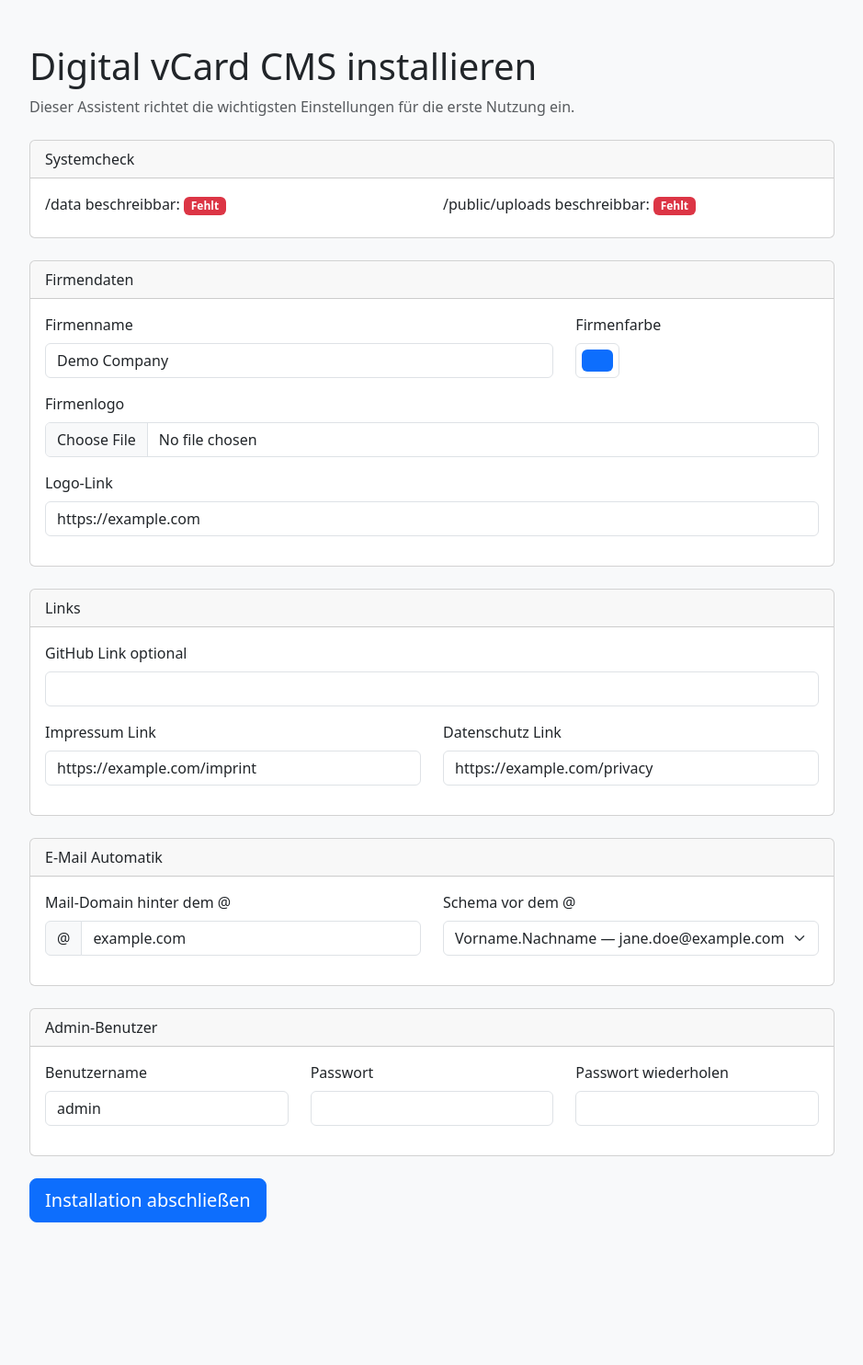
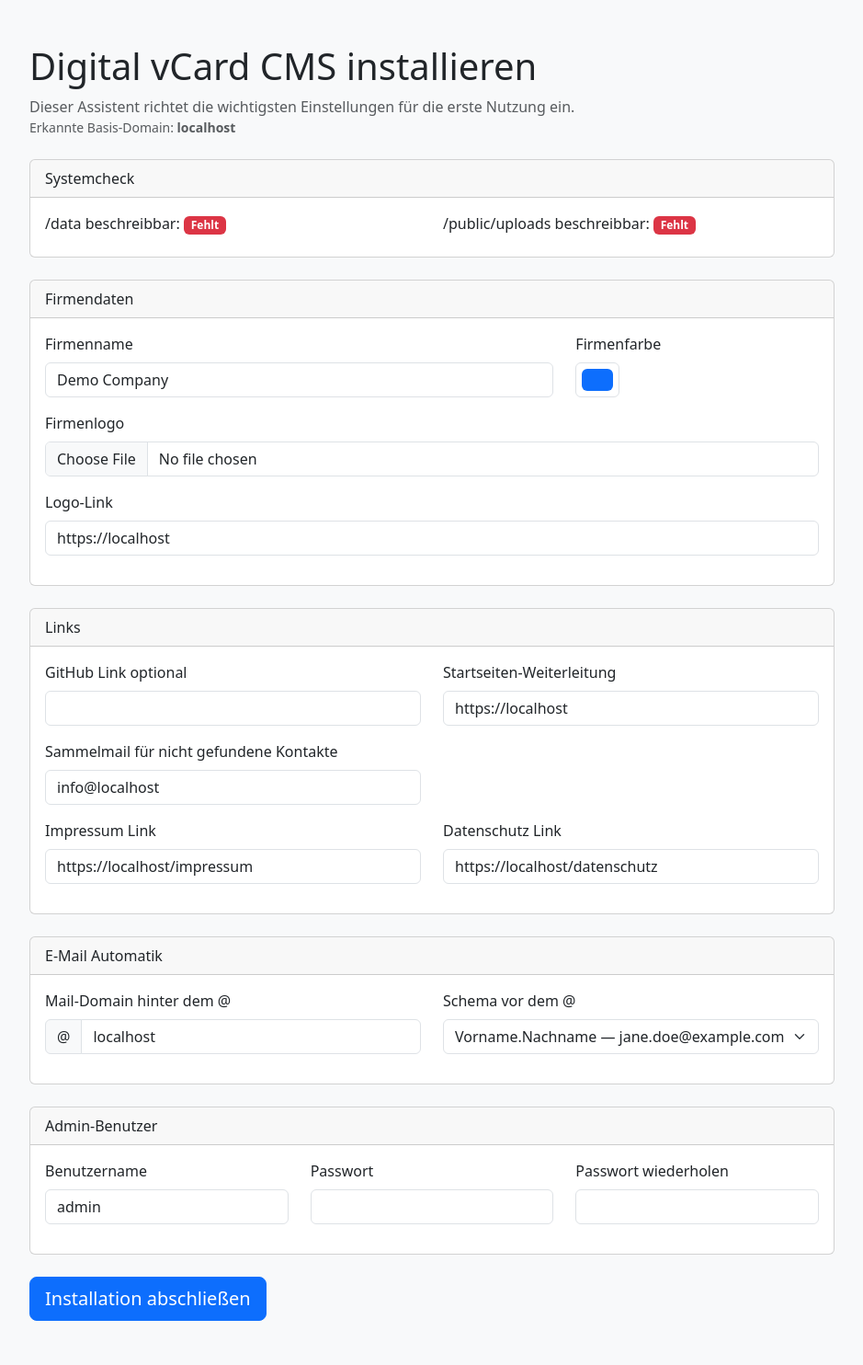
Before and after one commit to Wiwaltill/vCard-CMS, a PHP site: page /install.php in a window 1280 px wide. Shown: the whole page at 92% size, without its empty margins (170-1109 px from the left). Before the commit the page ends 1329 px from the top, so only its background shows below. Run offline with PHP 8.4, Linux system fonts and the light colour scheme.

Commit message:
Update install.php

```diff
--- a/public/install.php
+++ b/public/install.php
@@ -15,12 +15,15 @@ $success = false;
 
 $dataDirWritable = is_writable(__DIR__ . '/../data');
 $uploadsWritable = is_writable(__DIR__ . '/uploads');
+$baseDomain = base_domain_from_host();
 
 if ($_SERVER['REQUEST_METHOD'] === 'POST') {
     $companyName = trim($_POST['company_name'] ?? '');
     $companyColor = trim($_POST['company_color'] ?? '#0d6efd');
     $logoLink = trim($_POST['logo_link'] ?? '');
     $githubUrl = trim($_POST['github_url'] ?? '');
+    $homeRedirectUrl = trim($_POST['home_redirect_url'] ?? '');
+    $contactEmail = trim($_POST['contact_email'] ?? '');
     $imprintUrl = trim($_POST['imprint_url'] ?? '');
     $privacyUrl = trim($_POST['privacy_url'] ?? '');
     $emailDomain = strtolower(trim($_POST['email_domain'] ?? ''));
@@ -63,6 +66,8 @@ if ($_SERVER['REQUEST_METHOD'] === 'POST') {
         $config['company_color'] = $companyColor;
         $config['logo_link'] = $logoLink;
         $config['github_url'] = $githubUrl;
+        $config['home_redirect_url'] = $homeRedirectUrl;
+        $config['contact_email'] = $contactEmail;
         $config['imprint_url'] = $imprintUrl;
         $config['privacy_url'] = $privacyUrl;
         $config['email_domain'] = $emailDomain;
@@ -107,6 +112,7 @@ if ($_SERVER['REQUEST_METHOD'] === 'POST') {
 <div class="mb-4">
 <h1>Digital vCard CMS installieren</h1>
 <p class="text-muted mb-0">Dieser Assistent richtet die wichtigsten Einstellungen für die erste Nutzung ein.</p>
+<p class="text-muted small mb-0">Erkannte Basis-Domain: <strong><?= h($baseDomain) ?></strong></p>
 </div>
 
 <?php if ($errors): ?>
@@ -163,7 +169,7 @@ if ($_SERVER['REQUEST_METHOD'] === 'POST') {
 
 <div class="mb-3">
 <label class="form-label">Logo-Link</label>
-<input type="url" name="logo_link" class="form-control" value="<?= h($_POST['logo_link'] ?? 'https://example.com') ?>">
+<input type="url" name="logo_link" class="form-control" value="<?= h($_POST['logo_link'] ?? default_url_for_base_domain($baseDomain)) ?>">
 </div>
 
 </div>
@@ -173,20 +179,34 @@ if ($_SERVER['REQUEST_METHOD'] === 'POST') {
 <div class="card-header">Links</div>
 <div class="card-body">
 
-<div class="mb-3">
+<div class="row">
+<div class="col-md-6 mb-3">
 <label class="form-label">GitHub Link optional</label>
 <input type="url" name="github_url" class="form-control" value="<?= h($_POST['github_url'] ?? '') ?>">
+</div>
+
+<div class="col-md-6 mb-3">
+<label class="form-label">Startseiten-Weiterleitung</label>
+<input type="url" name="home_redirect_url" class="form-control" value="<?= h($_POST['home_redirect_url'] ?? default_url_for_base_domain($baseDomain)) ?>">
+</div>
+</div>
+
+<div class="row">
+<div class="col-md-6 mb-3">
+<label class="form-label">Sammelmail für nicht gefundene Kontakte</label>
+<input type="email" name="contact_email" class="form-control" value="<?= h($_POST['contact_email'] ?? 'info@' . $baseDomain) ?>">
+</div>
 </div>
 
 <div class="row">
 <div class="col-md-6 mb-3">
 <label class="form-label">Impressum Link</label>
-<input type="url" name="imprint_url" class="form-control" value="<?= h($_POST['imprint_url'] ?? 'https://example.com/imprint') ?>">
+<input type="url" name="imprint_url" class="form-control" value="<?= h($_POST['imprint_url'] ?? default_url_for_base_domain($baseDomain, 'impressum')) ?>">
 </div>
 
 <div class="col-md-6 mb-3">
 <label class="form-label">Datenschutz Link</label>
-<input type="url" name="privacy_url" class="form-control" value="<?= h($_POST['privacy_url'] ?? 'https://example.com/privacy') ?>">
+<input type="url" name="privacy_url" class="form-control" value="<?= h($_POST['privacy_url'] ?? default_url_for_base_domain($baseDomain, 'datenschutz')) ?>">
 </div>
 </div>
 
@@ -202,7 +222,7 @@ if ($_SERVER['REQUEST_METHOD'] === 'POST') {
 <label class="form-label">Mail-Domain hinter dem @</label>
 <div class="input-group">
 <span class="input-group-text">@</span>
-<input type="text" name="email_domain" class="form-control" value="<?= h($_POST['email_domain'] ?? 'example.com') ?>" required>
+<input type="text" name="email_domain" class="form-control" value="<?= h($_POST['email_domain'] ?? $baseDomain) ?>" required>
 </div>
 </div>
 
```
